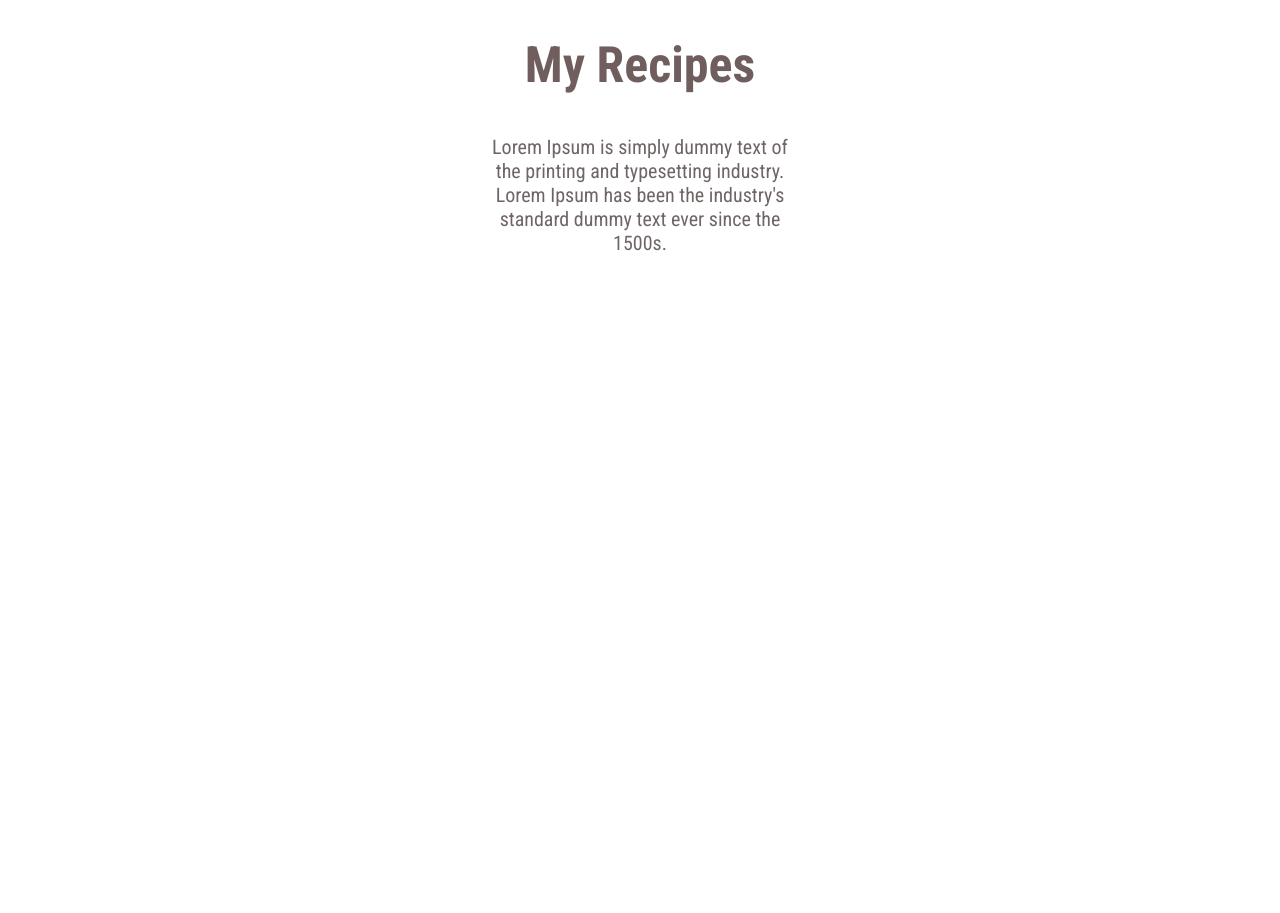
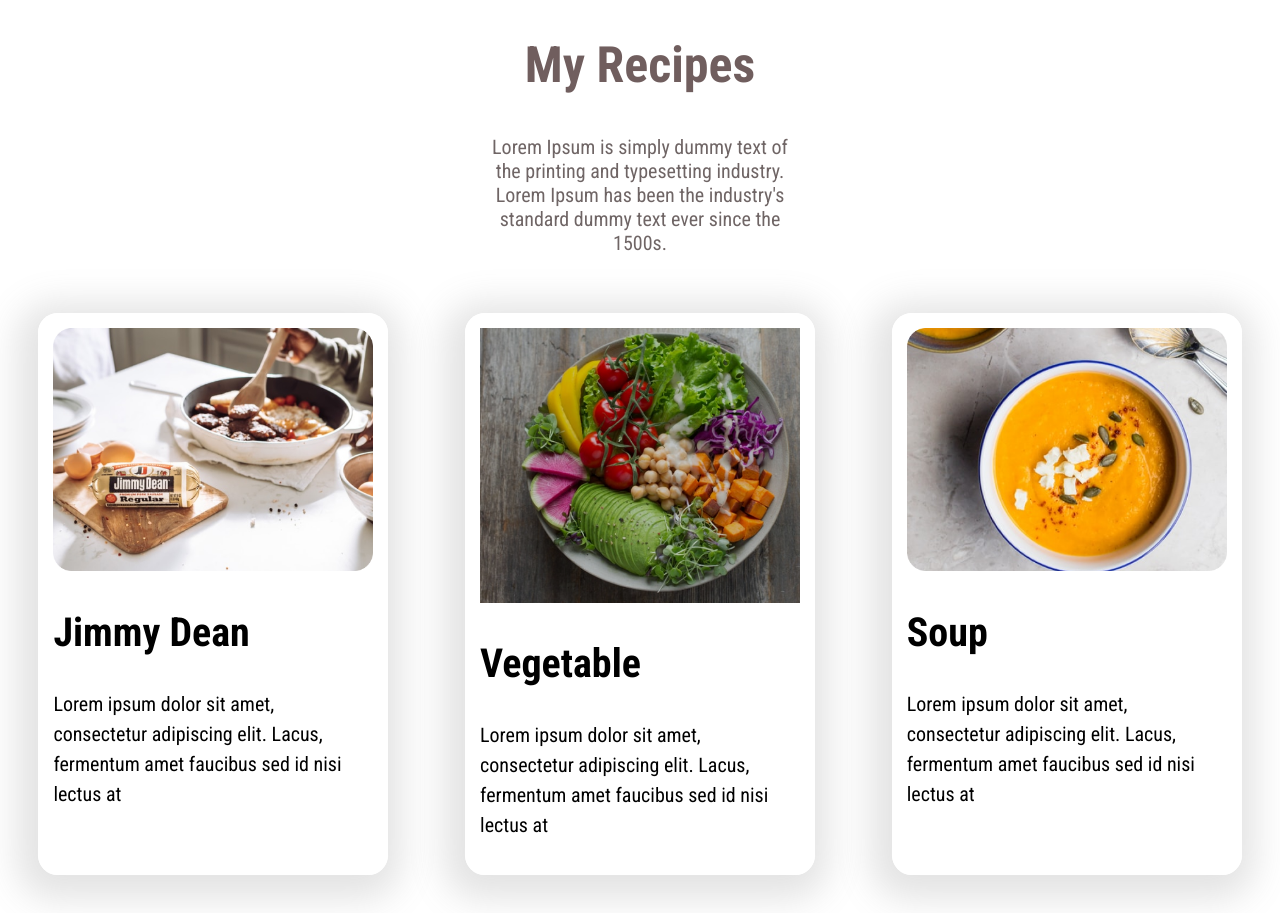
Before and after one commit to azimafnaan/Food-Folio, a plain HTML site: page index.html in a window 1280 px wide. Shown: the part 1420-2333 px from the top of the page. Before the commit the page ends 1720 px from the top, so only its background shows below. Drawn offline with Linux system fonts and the light colour scheme.

Commit message:
added food item

```diff
--- a/index.html
+++ b/index.html
@@ -46,6 +46,31 @@
             1500s.</p>
         </div>
     </section>
-
+    <section class="flexible-display">
+        <div class="recipes-title">
+            <img src="images/Project Cover.jpg" alt="">
+            <h1> Jimmy Dean</h1>
+            <p>Lorem ipsum dolor sit amet,
+                consectetur adipiscing elit. Lacus,
+                fermentum amet faucibus sed id nisi
+                lectus at</p>
+        </div>
+        <div class="recipes-title">
+            <img src="images/Project Cover5.png" alt="">
+            <h1> Vegetable</h1>
+            <p>Lorem ipsum dolor sit amet,
+                consectetur adipiscing elit. Lacus,
+                fermentum amet faucibus sed id nisi
+                lectus at</p>
+        </div>
+        <div class="recipes-title">
+            <img src="images/Project Cover.png" alt="">
+            <h1> Soup</h1>
+            <p>Lorem ipsum dolor sit amet,
+                consectetur adipiscing elit. Lacus,
+                fermentum amet faucibus sed id nisi
+                lectus at</p>
+        </div>
+    </section>
 </body>
 </html>
--- a/style.css
+++ b/style.css
@@ -93,7 +93,6 @@ body {
 
 .my-recipes {
   text-align: center;
-  margin-bottom: 45px;
 }
 .my-recipes h1 {
   font-size: 50px;
@@ -105,3 +104,24 @@ body {
   padding: 0px 480px;
   color: #6f6565;
 }
+.recipes-title {
+  width: 26%;
+  margin: 3%;
+  border: 15px solid;
+  box-shadow: -4px 7px 35px 17px rgb(113 113 113 / 20%);
+  border-color: white;
+  border-radius: 20px;
+}
+
+.recipes-title img {
+  width: 100%;
+}
+
+.recipes-title h1 {
+  font-size: 40px;
+}
+.recipes-title p {
+  padding-right: 25px;
+  font-size: 20px;
+  line-height: 30px;
+}
```
Also changed, not shown: images/Project Cover.jpg (added), images/Project Cover.png (added), images/Project Cover5.png (added).
